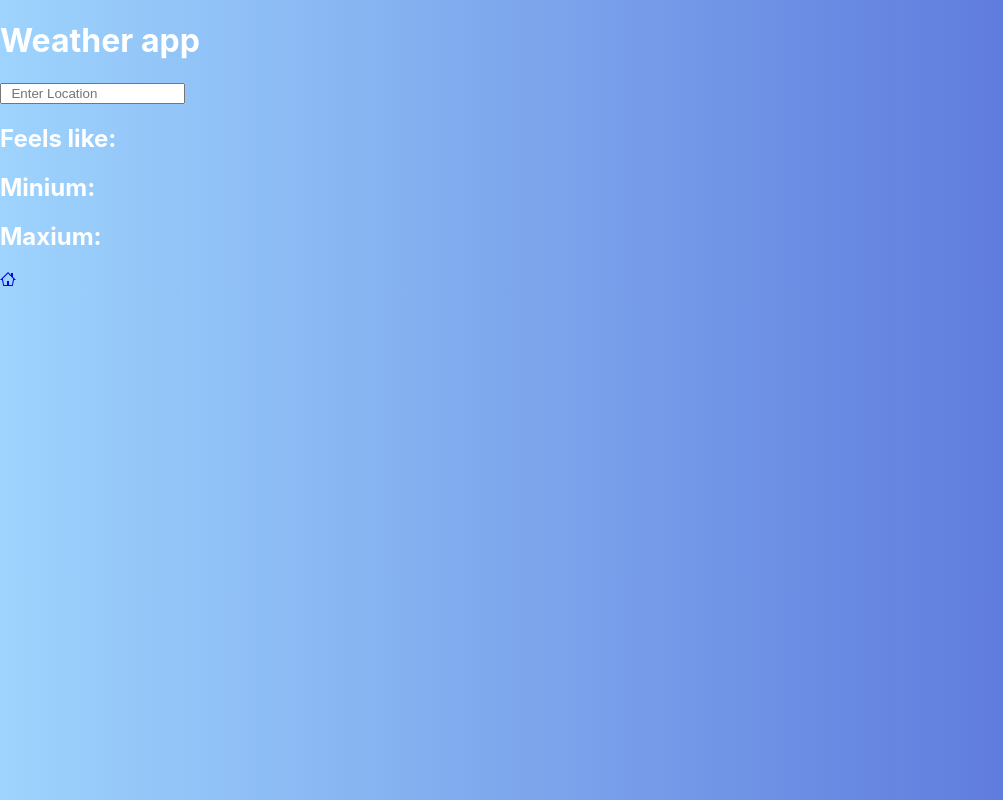
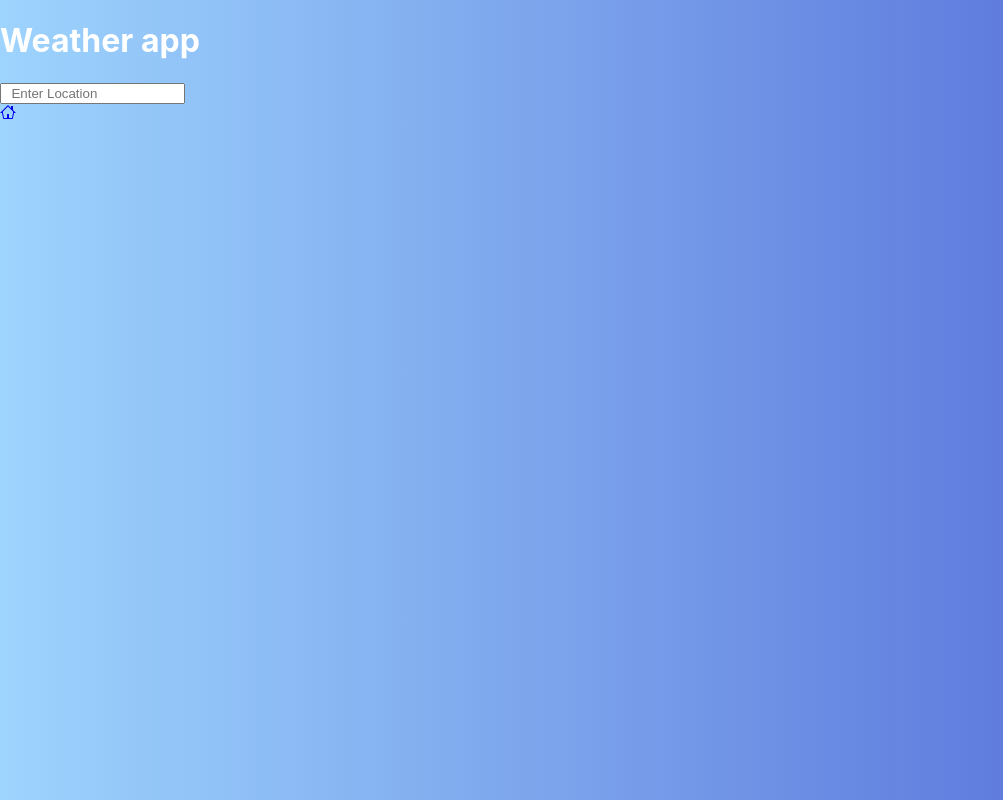
Before and after one commit to rts-cmk-wu08/valgfag-app-nadianielsen, a React (Create React App) app: page / in a window 1280 px wide. Shown: the whole page, without its empty margins (0-1003 px from the left). Built offline with nearby package versions, Linux system fonts and the light colour scheme; some icons are missing.

Commit message:
if's and else's about if there is no content on page

```diff
--- a/src/pages/Home.js
+++ b/src/pages/Home.js
@@ -26,12 +26,16 @@ const Home = () => {
             onChange={event => setLocation(event.target.value)}
             onKeyUpCapture={searchLocation}
             placeholder="  Enter Location"/>
+            {data.main ?
             <article className="flex flex-col gap-y-2 justify-center items-center place-self-center bg-neutral-300/30 w-60 py-4 rounded-2xl shadow-md">
                 <h2 className="text-3xl">{data.name}</h2>
                 {data.main ? <h1 className="text-lg">{data.main.temp} C&deg;</h1> : null}
                 {data.weather ? <p>{data.weather[0].main}</p> : null}
                 {/* <p className="relative -rotate-90 -right-20">clouds</p> */}
             </article>
+            : null
+            }
+            {data.main ?
             <article className="grid grid-flow-col gap-x-6 bg-neutral-300/30 shadow-md rounded-2xl w-72 place-self-center py-4">
                 <section className="place-self-center">
                     <h2>Feels like:</h2>
@@ -46,6 +50,8 @@ const Home = () => {
                     {data.main ? <p>{data.main.temp_max} C&deg;</p> : null }
                 </section>
             </article>
+            : null
+            }
         </article>
      );
 }
```
